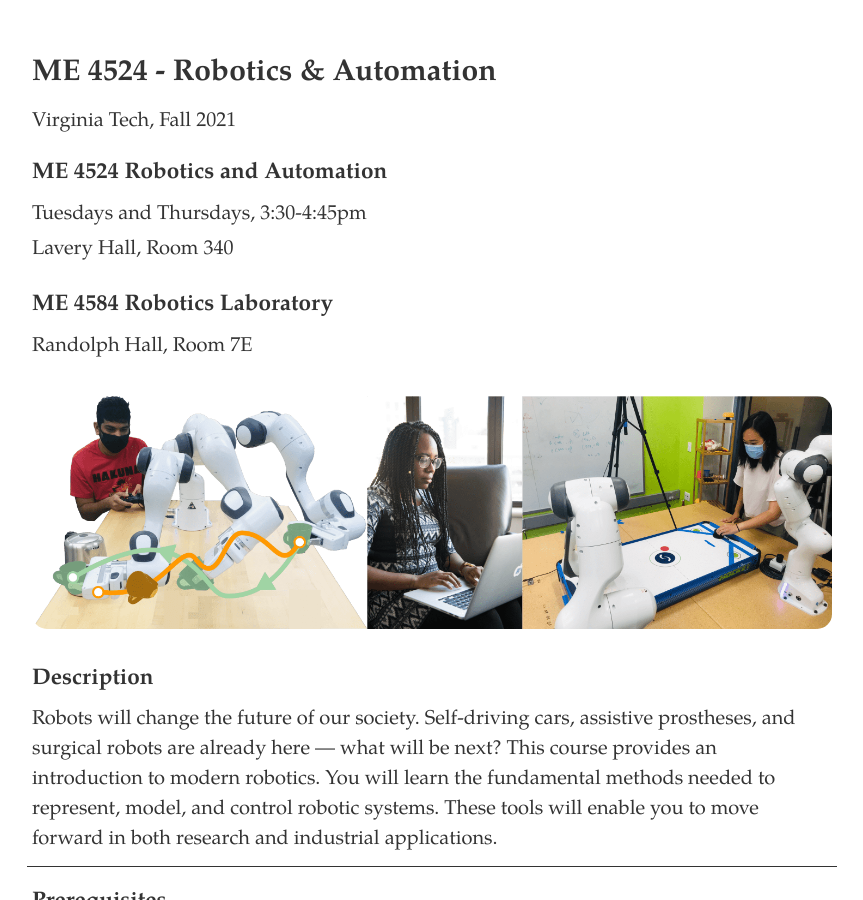
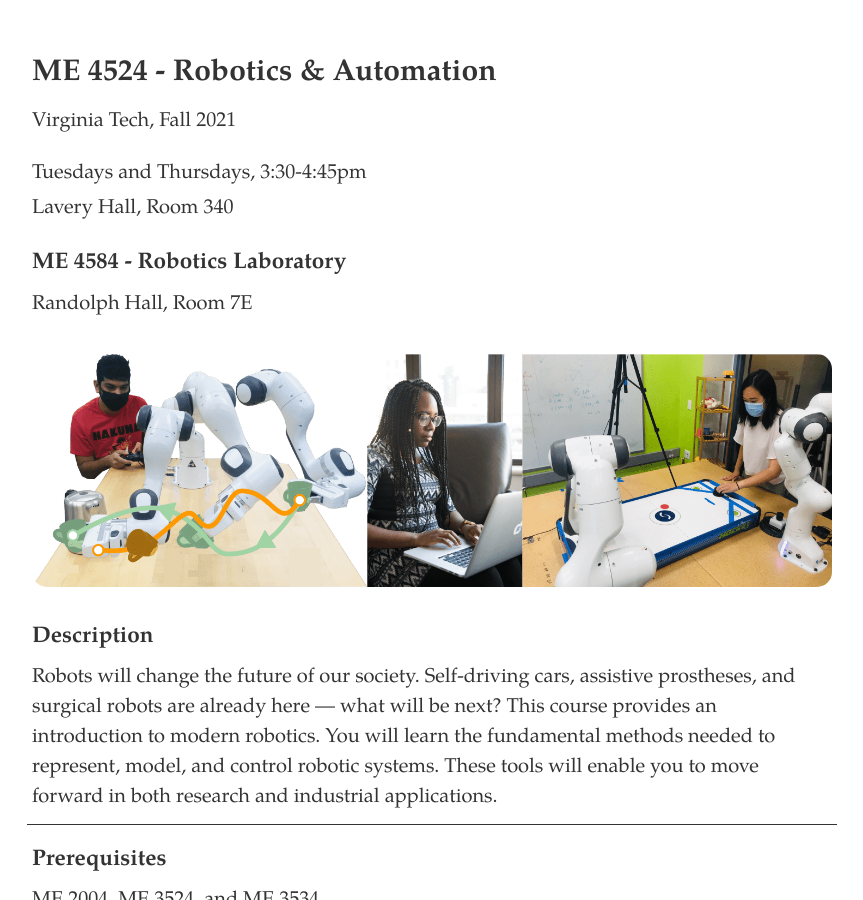
Before and after one commit to dylan-losey/dylan-losey.github.io, a Jekyll site: the page built from me4524-fall21.html, in a window 1280 px wide and 900 px high. Shown: the whole window, without its empty margins (208-1071 px from the left). Built offline with Jekyll 4.4.1, drawn with Linux system fonts in a browser that asks for light colours; nearby versions of some CDN libraries.

Commit message:
course adjustments

```diff
--- a/me4524-fall21.html
+++ b/me4524-fall21.html
@@ -46,10 +46,9 @@ tags: me4524-fall2021
 
 <div>
   <p>Virginia Tech, Fall 2021</p>
-  <h3>ME 4524 Robotics and Automation</h3>
   Tuesdays and Thursdays, 3:30-4:45pm<br />
   Lavery Hall, Room 340<br />
-  <h3>ME 4584 Robotics Laboratory</h3>
+  <h3>ME 4584 - Robotics Laboratory</h3>
   Randolph Hall, Room 7E<br />
 </div>
 
```
